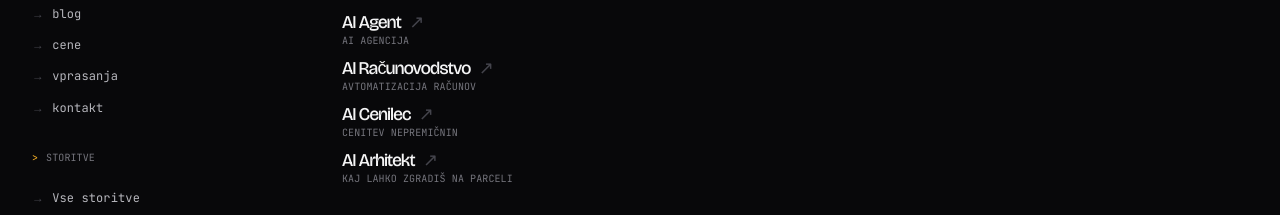
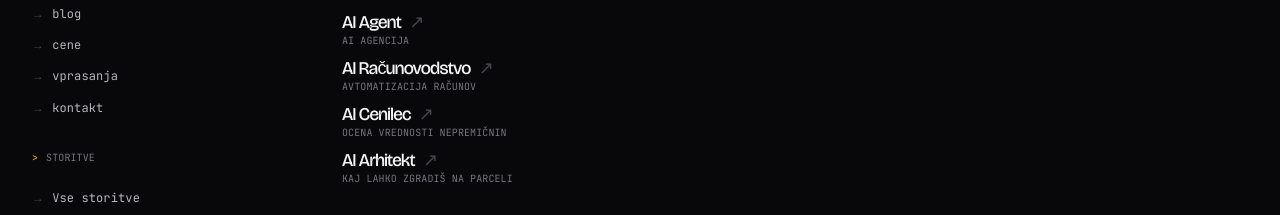
Before and after one commit to DaliborLegen/aiprosolutions, a Next.js app: page /blog in a window 1280 px wide. Shown: the part 2283-2498 px from the top of the page. Built offline with nearby package versions, Linux system fonts and the light colour scheme; no server answers.

Commit message:
auto-sync from PiranTurizem via Claude Code

```diff
--- a/app/llms-full.txt/route.ts
+++ b/app/llms-full.txt/route.ts
@@ -76,7 +76,7 @@ Delo poteka pretežno na daljavo, s strankami po vsej Sloveniji in v Evropski un
 - Formatory (https://formatory.si): pretvorba datotek in skeniranje dokumentov
 - AI Agent (https://ai-agent.si): AI agencija in avtomatizacija družbenih omrežij
 - AI Računovodstvo (https://ai-racunovodstvo.com): avtomatska obdelava prejetih računov
-- AI Cenilec (https://ai-cenilec.si): AI cenitve nepremičnin
+- AI Cenilec (https://ai-cenilec.si): AI ocena vrednosti nepremičnin
 - AI Arhitekt (https://ai-arhitekt.si): kaj je na parceli sploh dovoljeno graditi, po prostorskih aktih
 
 ## Kontakt
--- a/app/llms.txt/route.ts
+++ b/app/llms.txt/route.ts
@@ -75,7 +75,7 @@ ${storitveList}
 - [Formatory](https://formatory.si): pretvorba datotek in skeniranje dokumentov
 - [AI Agent](https://ai-agent.si): AI agencija in avtomatizacija družbenih omrežij
 - [AI Računovodstvo](https://ai-racunovodstvo.com): avtomatska obdelava prejetih računov
-- [AI Cenilec](https://ai-cenilec.si): AI cenitve nepremičnin
+- [AI Cenilec](https://ai-cenilec.si): AI ocena vrednosti nepremičnin
 - [AI Arhitekt](https://ai-arhitekt.si): kaj je na parceli sploh dovoljeno graditi, po prostorskih aktih
 
 ## Blog
--- a/app/sections/Footer.tsx
+++ b/app/sections/Footer.tsx
@@ -6,7 +6,7 @@ const products = [
   { label: "Formatory", href: "https://formatory.si", note: "Pretvorba datotek" },
   { label: "AI Agent", href: "https://ai-agent.si", note: "AI agencija" },
   { label: "AI Računovodstvo", href: "https://ai-racunovodstvo.com", note: "Avtomatizacija računov" },
-  { label: "AI Cenilec", href: "https://ai-cenilec.si", note: "Cenitev nepremičnin" },
+  { label: "AI Cenilec", href: "https://ai-cenilec.si", note: "Ocena vrednosti nepremičnin" },
   { label: "AI Arhitekt", href: "https://ai-arhitekt.si", note: "Kaj lahko zgradiš na parceli" },
 ];
 
```
